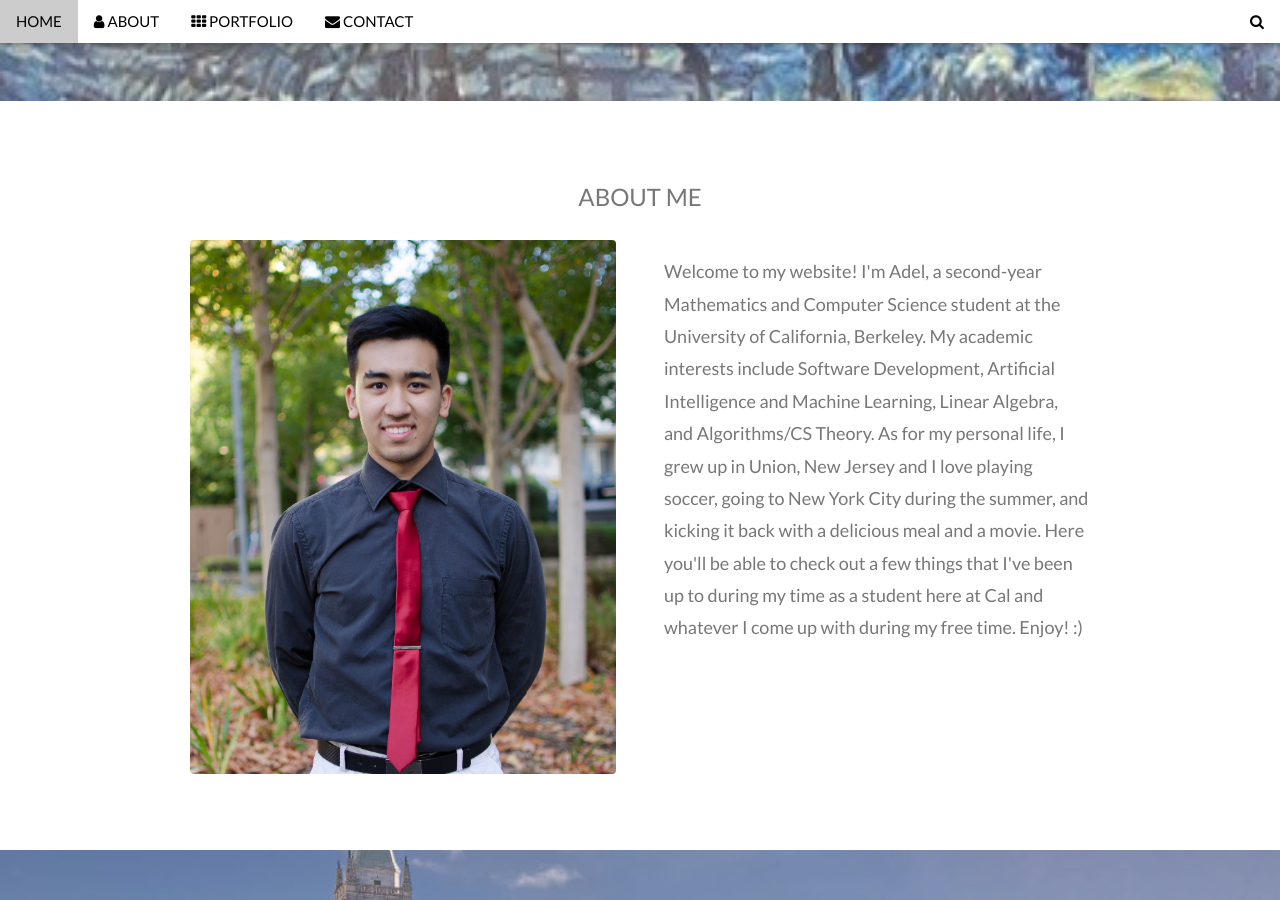
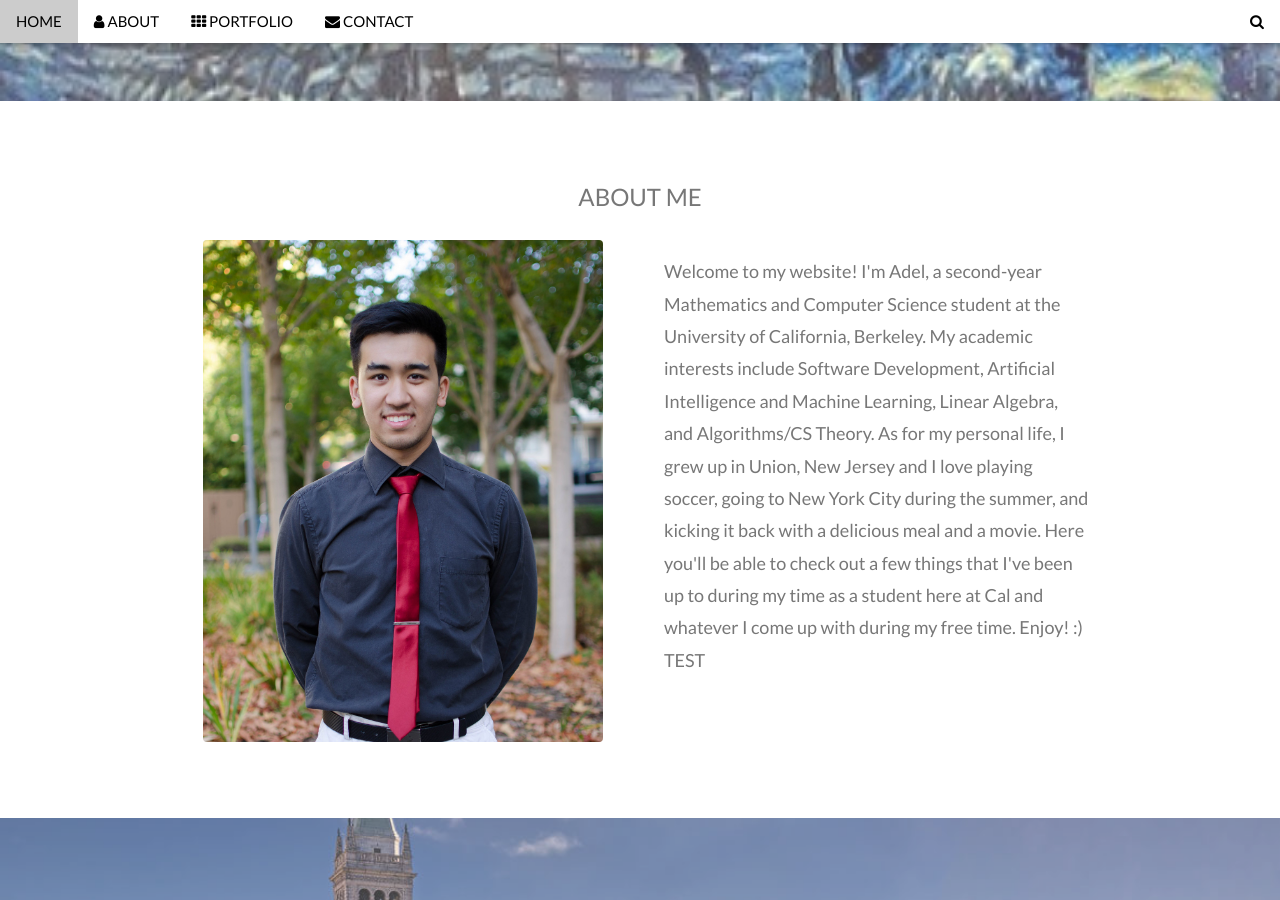
Before and after one commit to asetoodehnia/asetoodehnia.github.io, a Jekyll site: the page index.html, which Jekyll copies as it is, in a window 1280 px wide and 900 px high, scrolled down 799 px. Built offline with Jekyll 4.4.1, drawn with Linux system fonts in a browser that asks for light colours.

Commit message:
trying to resize image

```diff
--- a/index.html
+++ b/index.html
@@ -101,12 +101,12 @@
   <div class="w3-row">
     <div class="w3-col m6 w3-center w3-padding-large">
 <!--       <p><b><i class="fa fa-user w3-margin-right"></i>My Name</b></p><br> -->
-      <img src="me.jpg" class="w3-round w3-image" alt="Photo of Me" width="500" height="333">
+      <img src="me.jpg" class="w3-round w3-image" alt="Photo of Me" width="400" height="266">
     </div>
 
     <!-- Hide this text on small devices -->
     <div class="w3-col m6 w3-padding-large">
-      <p><font size="4">Welcome to my website! I'm Adel, a second-year Mathematics and Computer Science student at the University of California, Berkeley.  My academic interests include Software Development, Artificial Intelligence and Machine Learning, Linear Algebra, and Algorithms/CS Theory.  As for my personal life, I grew up in Union, New Jersey and I love playing soccer, going to New York City during the summer, and kicking it back with a delicious meal and a movie.  Here you'll be able to check out a few things that I've been up to during my time as a student here at Cal and whatever I come up with during my free time.  Enjoy! :)</font></p>
+      <p><font size="4">Welcome to my website! I'm Adel, a second-year Mathematics and Computer Science student at the University of California, Berkeley.  My academic interests include Software Development, Artificial Intelligence and Machine Learning, Linear Algebra, and Algorithms/CS Theory.  As for my personal life, I grew up in Union, New Jersey and I love playing soccer, going to New York City during the summer, and kicking it back with a delicious meal and a movie.  Here you'll be able to check out a few things that I've been up to during my time as a student here at Cal and whatever I come up with during my free time.  Enjoy! :) TEST</font></p>
     </div>
   </div>
   <!-- <p class="w3-large w3-center w3-padding-16">Stuff I do:</p>
```
